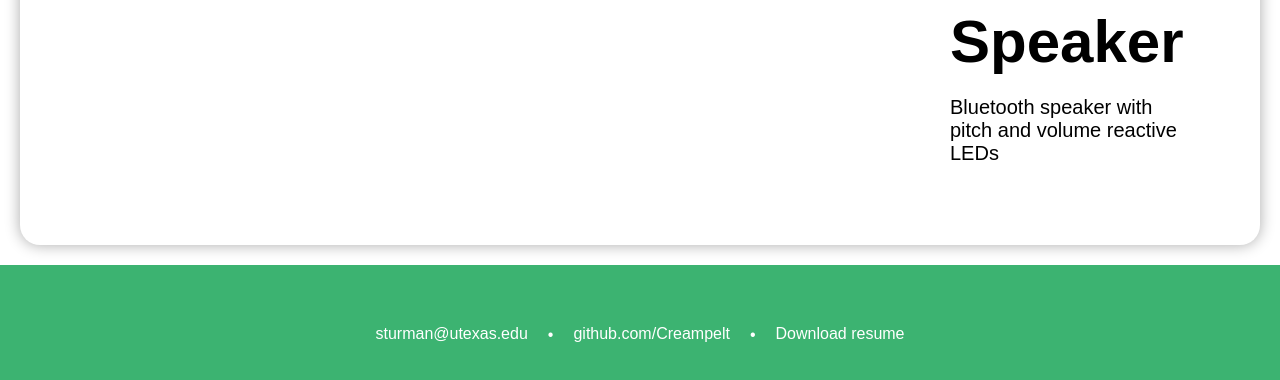
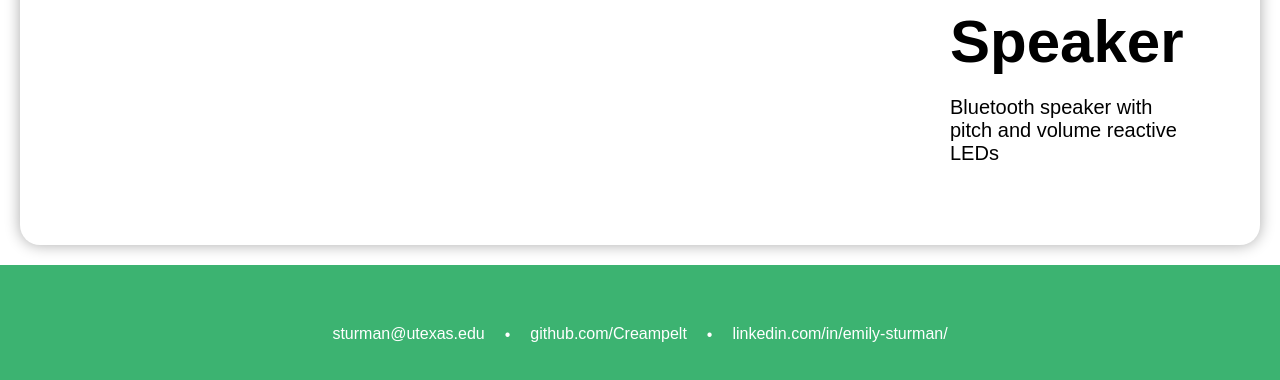
Before and after one commit to Creampelt/portfolio-website, a Gatsby site: page / in a window 1280 px wide. Shown: the part 4058-4438 px from the top of the page. Built offline with nearby package versions, Linux system fonts and the light colour scheme; Gatsby itself is replaced by a stand-in of ours.

Commit message:
Small updates
- Replace resume in footer with LinkedIn
- Remove unused portfolio file
- Update resume
- Update year in under-construction image

```diff
--- a/src/components/Footer.tsx
+++ b/src/components/Footer.tsx
@@ -2,8 +2,7 @@ import React from "react";
 import "../stylesheets/footer.scss";
 import Link from "./Link";
 import Projects from "../constants/Projects";
-import { FaLongArrowAltLeft, FaLongArrowAltRight, FaEnvelope, FaGithub, FaFileDownload } from "react-icons/fa";
-import resume from "../assets/downloads/resume.pdf";
+import { FaLongArrowAltLeft, FaLongArrowAltRight, FaEnvelope, FaGithub, FaLinkedin } from "react-icons/fa";
 
 const FilteredProjects = Projects.filter(({ hidden, incomplete }: Project) => (
   !hidden && !incomplete
@@ -71,9 +70,9 @@ const Footer: React.FC<FooterProps> = ({ path }) => {
           <FaGithub className={"link-icon"} />
         </a>
         <span className={"bullet"}>&bull;</span>
-        <a target={"_blank"} href={resume}>
-          <span>Download resume</span>
-          <FaFileDownload className={"link-icon"} />
+        <a target={"_blank"} href={"https://www.linkedin.com/in/emily-sturman/"}>
+          <span>linkedin.com/in/emily-sturman/</span>
+          <FaLinkedin className={"link-icon"} />
         </a>
       </div>
     </footer>
```
Also changed, not shown: src/assets/images/under-construction.png, 1 other file.
